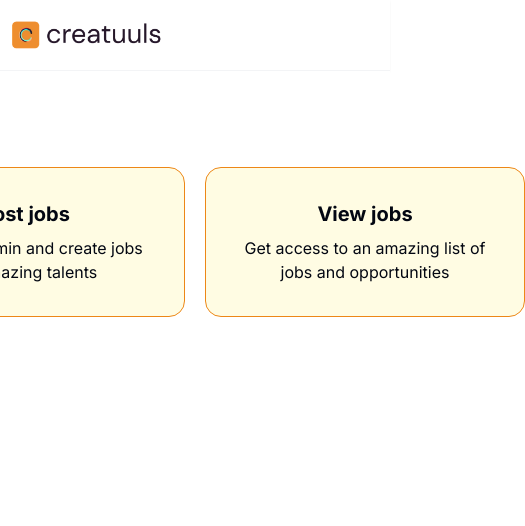
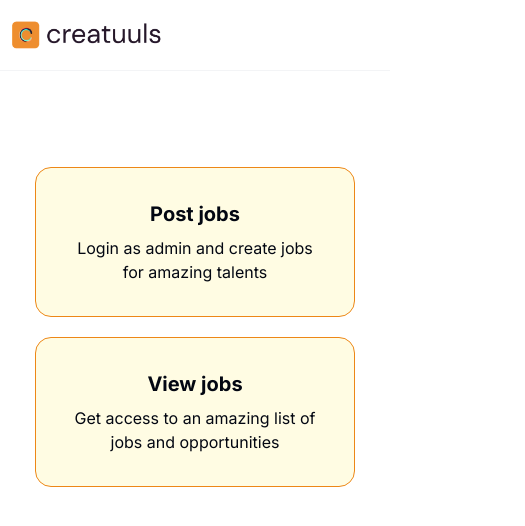
Before and after one commit to osujipius/creatuuls, a Next.js app: page / in a window 390 px wide. Shown: the top 526 px of the page, 525 px wide, since content can reach past the window. Built offline with nearby package versions, Linux system fonts and the light colour scheme.

Commit message:
fix responsiveness

```diff
--- a/src/app/page.tsx
+++ b/src/app/page.tsx
@@ -3,7 +3,7 @@ import Link from "next/link";
 
 export default async function Home() {
   return (
-    <div className="flex justify-center gap-5 bg-white py-24 sm:py-32">
+    <div className="flex flex-col items-center justify-center gap-5 bg-white py-24 sm:py-32 md:flex-row">
       <Link href={"/admin"} passHref prefetch>
         <div className="flex min-h-24 w-80 cursor-pointer flex-col justify-between gap-x-16 gap-y-2 rounded-2xl border border-[#ed8717] bg-[#fffce3] p-8 text-center">
           <h1 className="text-xl font-bold">Post jobs</h1>
```
